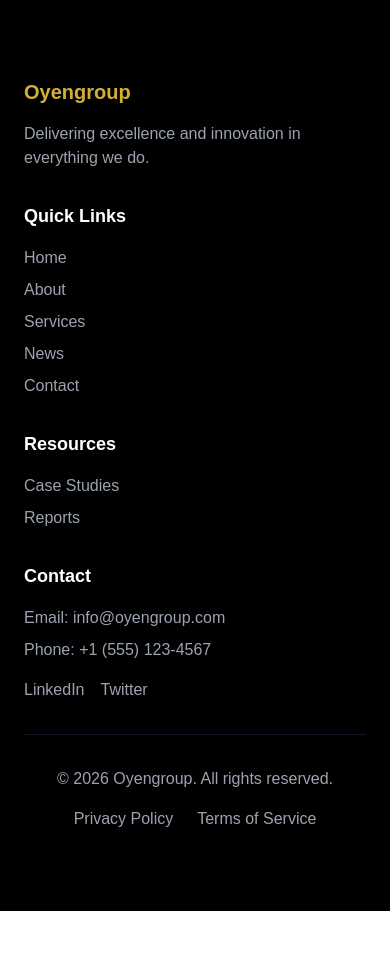
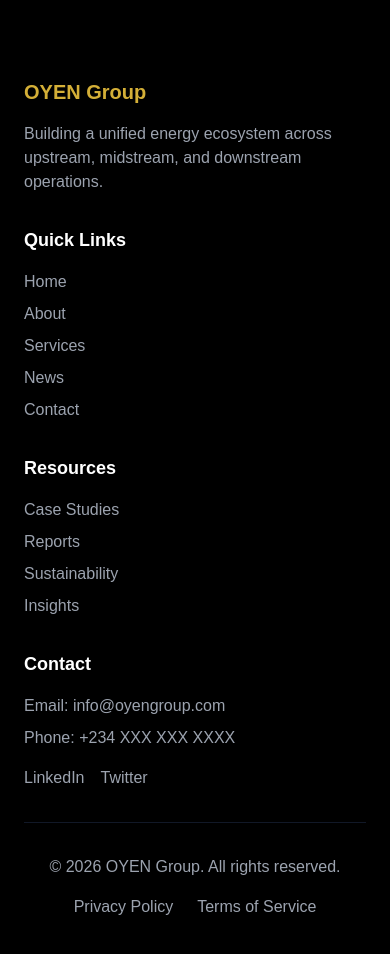
Before and after one commit to oyenhq-design/oyengroup, a Next.js app: page / in a window 390 px wide. Shown: the part 10420-11374 px from the top of the page. Before the commit the page ends 11331 px from the top, so only its background shows below. Built offline with nearby package versions, Linux system fonts and the light colour scheme.

Commit message:
Updated footer content: OYEN Group branding, unified energy ecosystem description, expanded resources (Sustainability, Insights), phone country code +234

```diff
--- a/src/components/Footer.tsx
+++ b/src/components/Footer.tsx
@@ -11,9 +11,9 @@ export default function Footer() {
         <div className="grid grid-cols-1 md:grid-cols-4 gap-8 mb-8">
           {/* Company Info */}
           <div>
-            <h3 className="text-xl font-bold mb-4 text-[#d4af37]">Oyengroup</h3>
+            <h3 className="text-xl font-bold mb-4 text-[#d4af37]">OYEN Group</h3>
             <p className="text-[#9ca3af]">
-              Delivering excellence and innovation in everything we do.
+              Building a unified energy ecosystem across upstream, midstream, and downstream operations.
             </p>
           </div>
 
@@ -51,7 +51,7 @@ export default function Footer() {
 
           {/* Resources */}
           <div>
-            <h4 className="text-lg font-semibold mb-4 text-white\">Resources</h4>
+            <h4 className="text-lg font-semibold mb-4 text-white">Resources</h4>
             <ul className="space-y-2 text-[#9ca3af]">
               <li>
                 <Link href="/case-studies" className="hover:text-[#d4af37] transition">
@@ -63,6 +63,16 @@ export default function Footer() {
                   Reports
                 </Link>
               </li>
+              <li>
+                <Link href="/about" className="hover:text-[#d4af37] transition">
+                  Sustainability
+                </Link>
+              </li>
+              <li>
+                <Link href="/news" className="hover:text-[#d4af37] transition">
+                  Insights
+                </Link>
+              </li>
             </ul>
           </div>
 
@@ -71,7 +81,7 @@ export default function Footer() {
             <h4 className="text-lg font-semibold mb-4 text-white">Contact</h4>
             <ul className="space-y-2 text-[#9ca3af]">
               <li>Email: info@oyengroup.com</li>
-              <li>Phone: +1 (555) 123-4567</li>
+              <li>Phone: +234 XXX XXX XXXX</li>
               <li>
                 <div className="flex space-x-4 mt-4">
                   <a href="#" className="hover:text-[#d4af37] transition">
@@ -90,7 +100,7 @@ export default function Footer() {
         <div className="border-t border-[#111827] pt-8">
           <div className="flex flex-col md:flex-row justify-between items-center">
             <p className="text-[#9ca3af]">
-              &copy; {currentYear} Oyengroup. All rights reserved.
+              &copy; {currentYear} OYEN Group. All rights reserved.
             </p>
             <div className="flex space-x-6 mt-4 md:mt-0 text-[#9ca3af]">
               <a href="#" className="hover:text-white transition">
```
